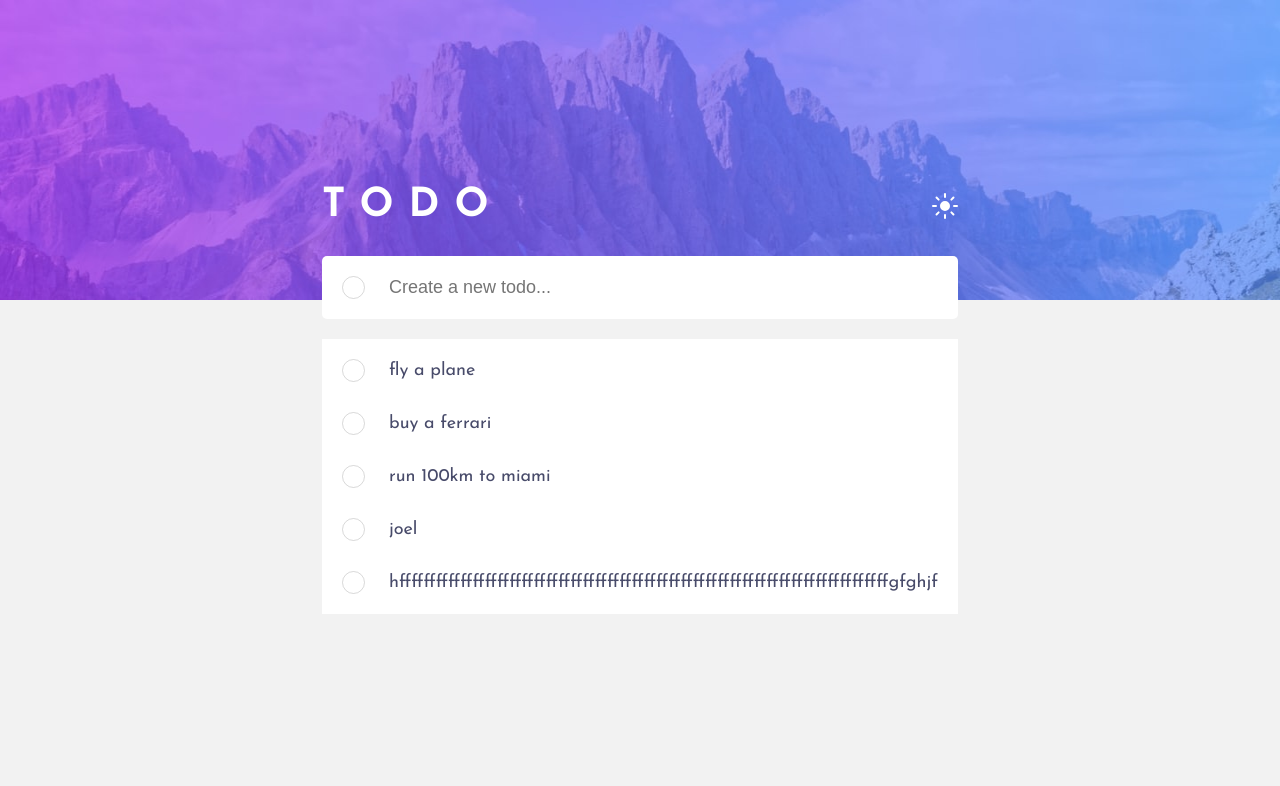
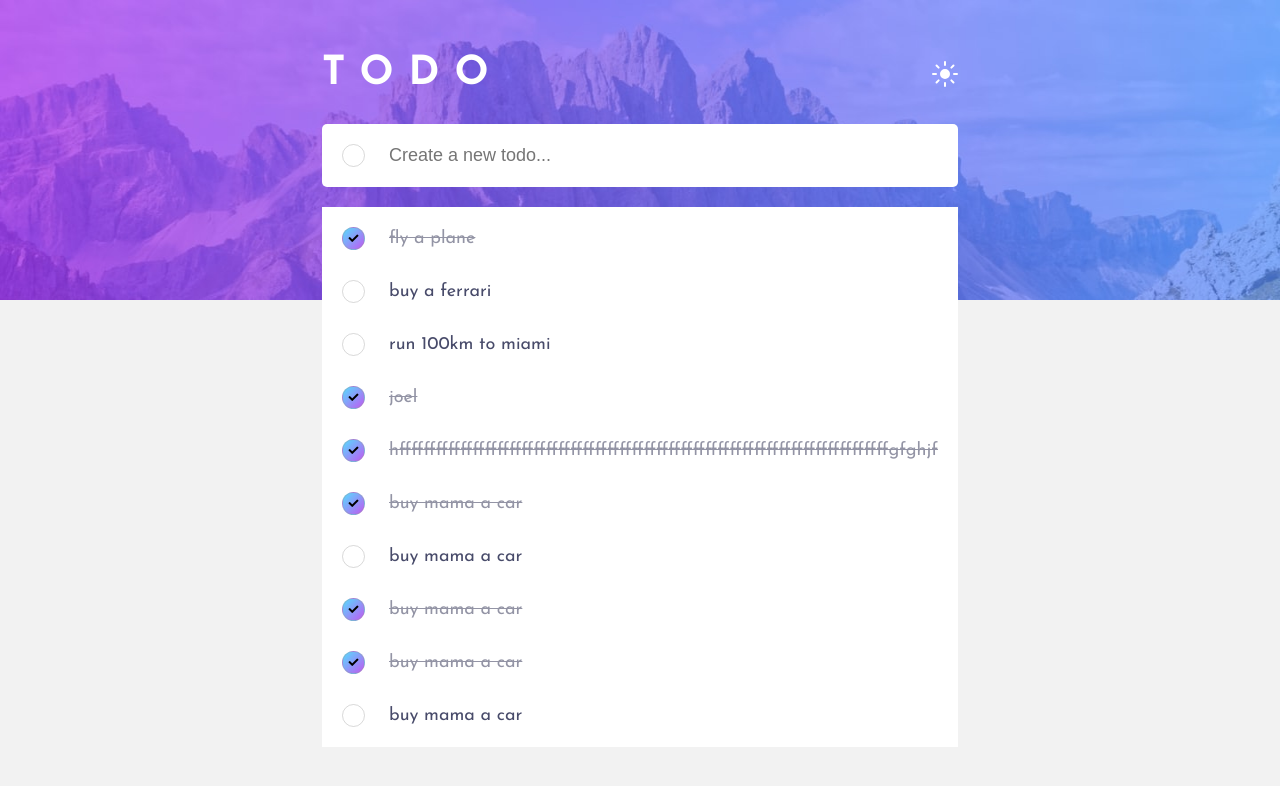
Before and after one commit to iadefidipe/todo-app, a React (Create React App) app: page / in a window 1280 px wide. Shown: the top 786 px of the page. Built offline with nearby package versions, Linux system fonts and the light colour scheme; data requests are answered from the project's data file.

Commit message:
todo list complete feature on check now work

```diff
--- a/data/db.json
+++ b/data/db.json
@@ -8,7 +8,7 @@
     {
       "id": 2,
       "text": "buy a ferrari",
-      "completed": true
+      "completed": false
     },
     {
       "id": 3,
@@ -17,13 +17,38 @@
     },
     {
       "text": "joel",
-      "completed": false,
+      "completed": true,
       "id": 4
     },
     {
       "text": "hffffffffffffffffffffffffffffffffffffffffffffffffffffffffffffffffffffffffffffffffgfghjf",
+      "completed": true,
+      "id": 5
+    },
+    {
+      "text": "buy mama a car",
+      "completed": true,
+      "id": 6
+    },
+    {
+      "text": "buy mama a car",
       "completed": false,
-      "id": 5
+      "id": 7
+    },
+    {
+      "text": "buy mama a car",
+      "completed": true,
+      "id": 8
+    },
+    {
+      "text": "buy mama a car",
+      "completed": true,
+      "id": 9
+    },
+    {
+      "text": "buy mama a car",
+      "completed": false,
+      "id": 10
     }
   ]
 }
--- a/src/component/Todo.js
+++ b/src/component/Todo.js
@@ -4,9 +4,11 @@ import TodoList from './TodoList';
 const Todo = () => {
 
   const [text, setText] = useState('')
-  const [data, setData] = useState([]);
+  const [todos, setTodos] = useState([]);
   const [completed, setCompleted] = useState(false)
 
+
+  // fetch data on page load
   useEffect(() => {
 
     const fetchData = async () => {
@@ -14,7 +16,7 @@ const Todo = () => {
         const res = await fetch('http://localhost:8000/todo')
         if (!res.ok) throw new Error('Could not fetch data!')
         const data = await res.json()
-        setData(data)
+        setTodos(data)
 
       }
       catch (err) {
@@ -25,31 +27,68 @@ const Todo = () => {
 
     fetchData()
 
-
-
-
-
   }, []
   )
 
 
 
 
+
+//  handles onsubmit for the the todo-input section
   const handleSubmit = (e) => {
     e.preventDefault()
+    const todo = { text, completed }
+    addTodo(todo)
+
+  }
+
+  // update database with new todo and it to state too
+
+  const addTodo = async (todo) => {
+
+    const response = await fetch('http://localhost:8000/todo/', {
+      method:'POST',
+      headers: {
+        'Content-type': 'application/json'
+      },
+      body: JSON.stringify(todo)
+    })
+
+    const data = await response.json()
+
+    setTodos([...todos, data])
+    setText('')
+  }
 
 
-    const todo = { text, completed }
+// fectch todo data with specific id
+const fetchTodo = async (id) => {
+  const response = await fetch(`http://localhost:8000/todo/${id}`)
+  const data = await response.json()
+
+  return data
+}
+
+const handleComplete = async (id) => {
+  const todoCompleted = await fetchTodo(id)
+  const updatedTodo = { ...todoCompleted, completed: !todoCompleted.completed}
+
+  const res = await fetch(`http://localhost:8000/todo/${id}`,{
+    method: 'PUT',
+    headers:{
+      'Content-type': 'application/json'
+    },
+    body: JSON.stringify(updatedTodo)
+  }
+  )
+
+  const data = await res.json()
 
 
+  setTodos(todos.map((todo) => todo.id === id ? {...todo, completed: !data.completed} : todo ))
 
-    fetch('http://localhost:8000/todo/', {
-      method: 'POST',
-      headers: { "Content-Type": "application/json" },
-      body: JSON.stringify(todo)
-    }).then(() => { setText('') })
+};
 
-  }
 
 
 
@@ -61,10 +100,13 @@ const Todo = () => {
         <form action="" className="todo-input" onSubmit={handleSubmit} >
           <input type="checkbox" disabled={true} className="totdo-input-check" />
 
-          <input type="text" name="" id="" placeholder="Create a new todo..." className="todo-input-text" value={text} onChange={(e) => setText(e.target.value)} />
+          <input type="text" name="" id="" placeholder="Create a new todo..." className="todo-input-text" value={text} onChange={(e) => {
+            setText(e.target.value)
+            setCompleted(false)
+          }} />
         </form>
 
-        <TodoList data={data} />
+        <TodoList data={todos} handleComplete = {handleComplete} />
 
 
       </section>
--- a/src/component/TodoList.js
+++ b/src/component/TodoList.js
@@ -1,8 +1,10 @@
 import React from 'react'
 
-const TodoList = ({ data }) => {
+const TodoList = ({ data, handleComplete  }) => {
 
-    console.log(data)
+
+
+
 
 
     return (
@@ -11,7 +13,9 @@ const TodoList = ({ data }) => {
             {data.map(todo => (
                 <div className="todo" key={todo.id}>
 
-                    <input type="checkbox" className="todo-check" id={todo.id} name="check" />
+                    <input type="checkbox" className="todo-check" id={todo.id} name="check" checked={todo.completed === true ? true : false} onChange={() => {
+                        handleComplete(todo.id);
+                    }} />
 
                     <label htmlFor={todo.id}>{todo.text}</label>
 
```
